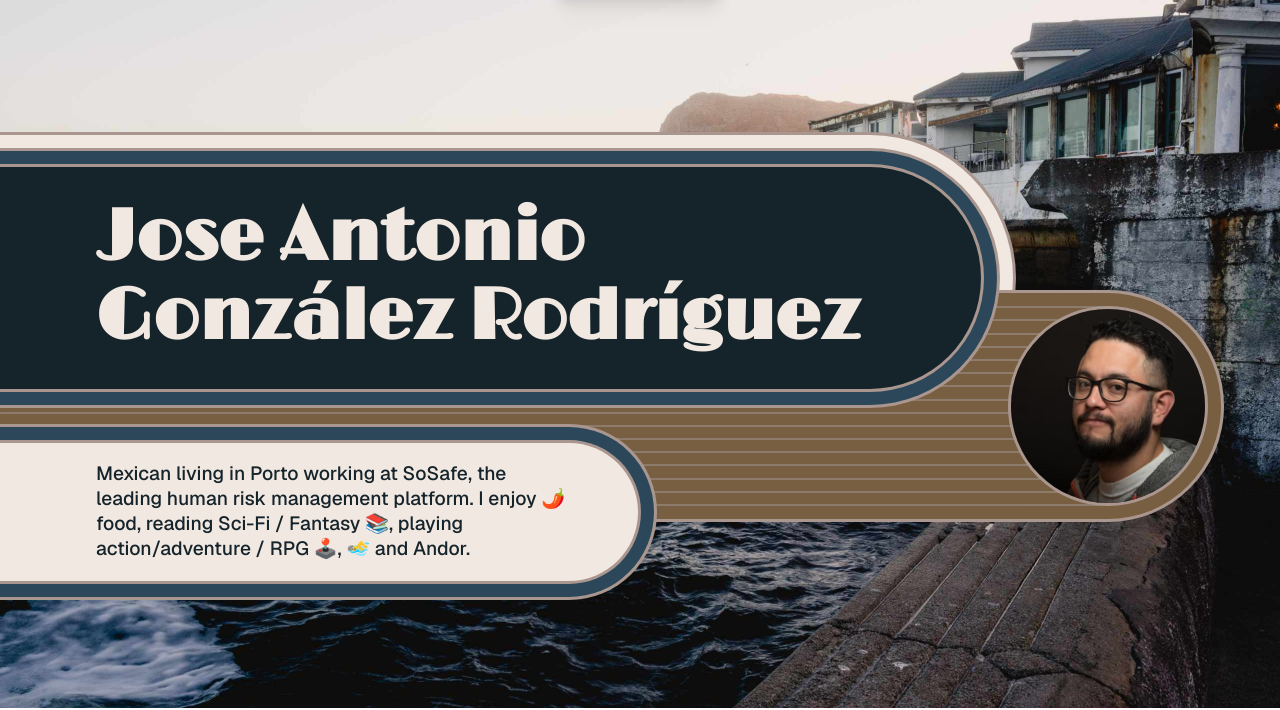
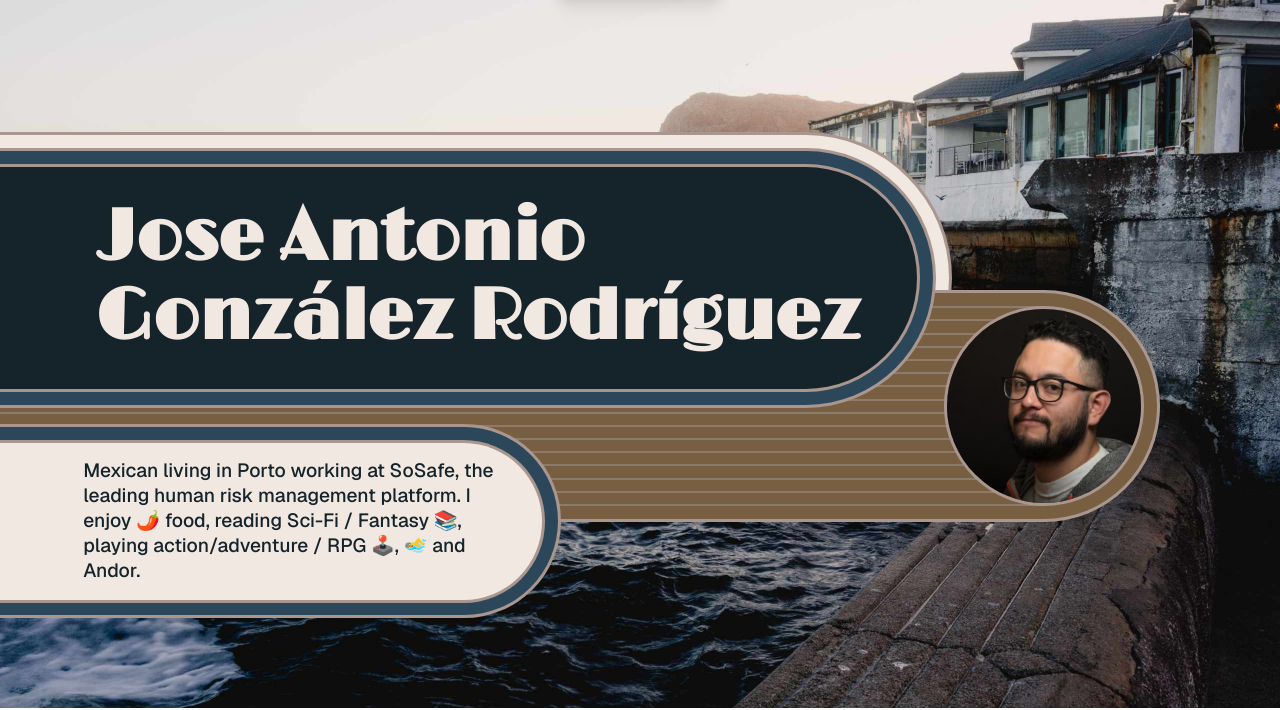
Before and after one commit to jagonzalr/jagonzalr, an Astro site: page / in a window 1280 px wide. Shown: the part 92-802 px from the top of the page. Built offline with nearby package versions, Linux system fonts and the light colour scheme; Astro itself is replaced by a stand-in of ours.

Commit message:
Better on smaller sizes

```diff
--- a/src/components/Hero.astro
+++ b/src/components/Hero.astro
@@ -12,7 +12,7 @@ const { tagline, title } = Astro.props
     class='stack gap-4'
     style={{ position: 'absolute', left: 0, maxWidth: '100vw' }}
   >
-    <div style={{ zIndex: 2, position: 'relative', marginInlineEnd: '16rem' }}>
+    <div class='hero-info-container'>
       <div
         class='decorative-hero-bg-container'
         aria-hidden='true'
@@ -28,17 +28,17 @@ const { tagline, title } = Astro.props
       >
       </div>
       <div
-        class='decorative-hero-bg-container'
+        class='decorative-hero-bg-container profile-img-container'
         aria-hidden='true'
         style={{
-          margin: '8.9rem -15rem -5rem 0',
-          backgroundColor: '#795F42',
-          zIndex: 1,
-          overflow: 'hidden',
-          position: 'absolute',
-          top: 0,
-          left: 0,
-          right: '1rem'
+          // margin: '8.9rem -15rem -5rem 0',
+          // backgroundColor: '#795F42'
+          // zIndex: 1,
+          // overflow: 'hidden',
+          // position: 'absolute',
+          // top: 0,
+          // left: 0,
+          // right: '1rem'
         }}
       >
         <div
@@ -75,10 +75,7 @@ const { tagline, title } = Astro.props
         aria-hidden='true'
         style={{ zIndex: 2, position: 'relative' }}
       >
-        <div
-          class='decorative-hero-container white-on-blue'
-          style={{ padding: '2rem' }}
-        >
+        <div class='decorative-hero-container white-on-blue'>
           <h1
             class='title'
             style={{
@@ -101,7 +98,7 @@ const { tagline, title } = Astro.props
       <div
         class='decorative-hero-container blue-on-white'
         style={{
-          padding: '1.2rem 4rem 1.2rem 2rem'
+          // padding: '1.2rem 4rem 1.2rem 2rem'
         }}
       >
         {tagline && <p class='tagline'>{tagline}</p>}
@@ -112,9 +109,26 @@ const { tagline, title } = Astro.props
 </div>
 
 <style>
+  .profile-img-container {
+    margin: 8.9rem -15rem -5rem 0;
+    background-color: #795f42 !important;
+    z-index: 1;
+    overflow: hidden;
+    position: absolute;
+    top: 0;
+    left: 0;
+    right: 1rem;
+  }
+
   .hero {
     font-size: var(--text-lg);
     text-align: center;
+  }
+
+  .hero-info-container {
+    z-index: 2;
+    position: relative;
+    margin-inline-end: 8rem;
   }
 
   .hero-image {
@@ -148,26 +162,54 @@ const { tagline, title } = Astro.props
     background-color: #2c475a;
     padding: 0.8rem;
     padding-left: 0;
+    max-width: 100vw;
+    /* margin-top: 10rem; */
+    margin-bottom: 6rem;
   }
 
   .tagline {
     width: 37ch;
-    max-width: 50vw;
+    max-width: 80vw;
     font-size: 1.1rem;
     line-height: 1.3;
     font-weight: 500;
+    padding: 1rem 2.2rem 1rem 1.2rem;
   }
 
   .title {
-    font-size: var(--text-3xl);
+    font-size: var(--text-2xl);
     color: var(--gray-0);
+    padding: 1.2rem;
+    padding-right: 2rem;
   }
 
   .start {
     text-align: start;
   }
 
+  @media (min-width: 28em) {
+    .tagline {
+      max-width: 50vw;
+    }
+
+    .decorative-hero-bg-container {
+      border-radius: 0 50vh 50vh 0;
+      border: 3px solid #a9978f;
+      border-left: none;
+      background-color: #2c475a;
+      padding: 0.8rem;
+      padding-left: 0;
+      max-width: 100vw;
+      /* margin-top: 0; */
+      margin-bottom: 0;
+    }
+  }
+
   @media (min-width: 50em) {
+    .hero-info-container {
+      margin-inline-end: 15rem;
+    }
+
     .title,
     .tagline {
       margin-inline-start: 2rem;
@@ -175,6 +217,7 @@ const { tagline, title } = Astro.props
 
     .title {
       font-size: var(--text-4xl);
+      padding: 1.7rem;
     }
 
     .tagline {
@@ -182,7 +225,22 @@ const { tagline, title } = Astro.props
     }
   }
 
+  /* @media (min-width: 55em) {
+    .profile-img-container {
+      margin-right: -15rem;
+      top: 0;
+    }
+  } */
+
   @media (min-width: 80em) {
+    /* .profile-img-container {
+      margin-right: -15rem;
+    } */
+
+    /* .hero-info-container {
+      margin-inline-end: 16rem;
+    } */
+
     .title,
     .tagline {
       margin-inline-start: 4rem;
@@ -190,6 +248,7 @@ const { tagline, title } = Astro.props
 
     .title {
       font-size: var(--text-5xl);
+      padding: 2rem;
     }
   }
 </style>
```
